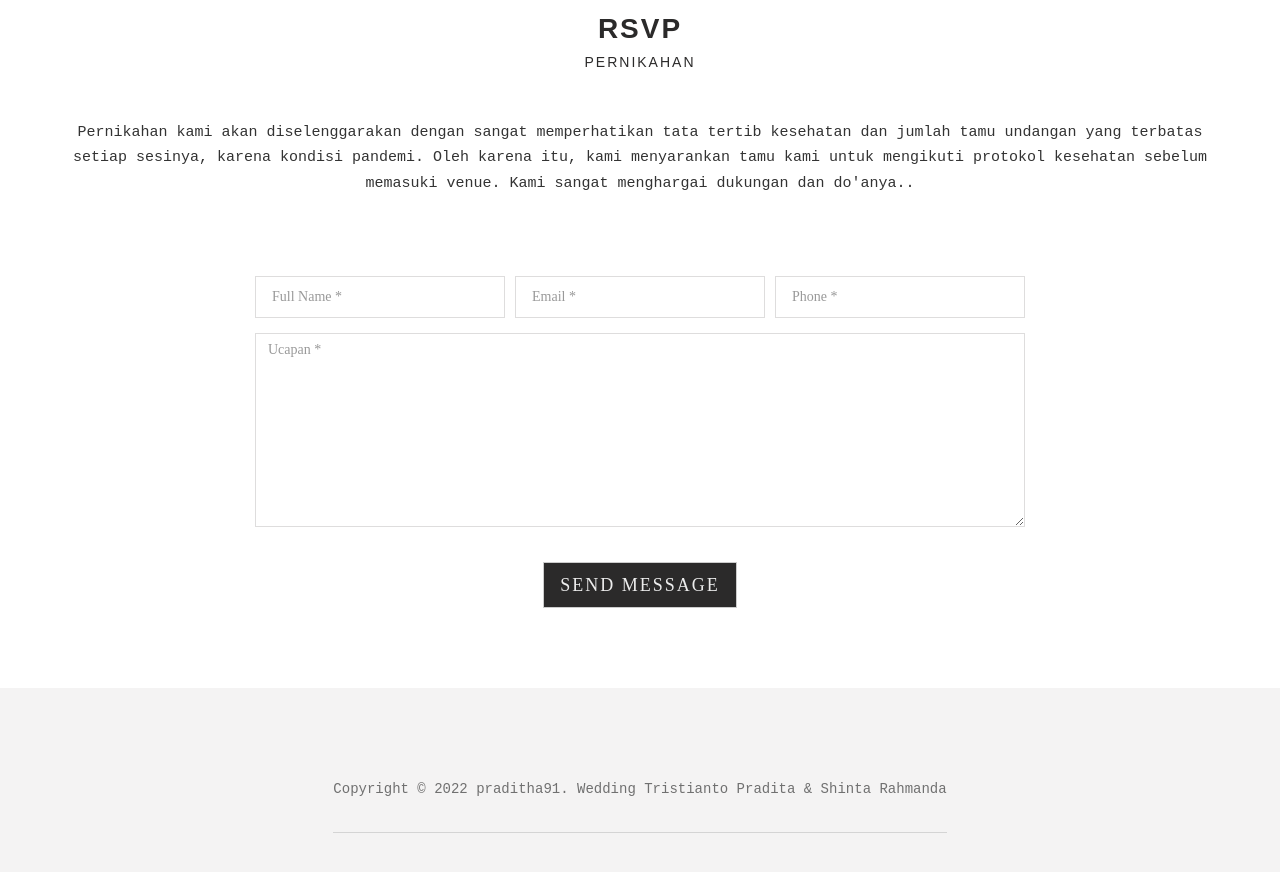
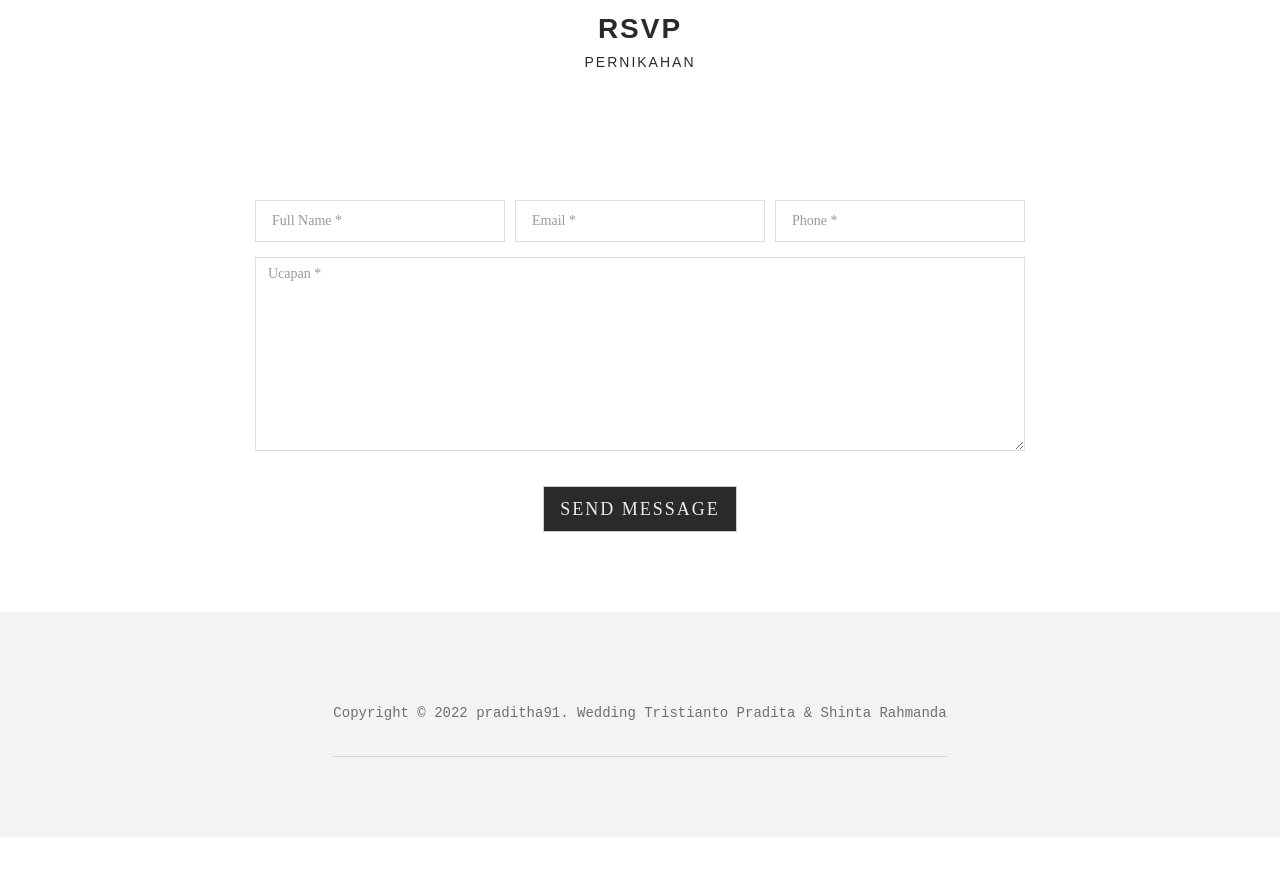
Before and after one commit to tris910509/praditha91, a plain HTML site: page index.html in a window 1280 px wide. Shown: the part 4580-5452 px from the top of the page. Drawn offline with Linux system fonts and the light colour scheme; some packages are replaced by stand-ins of ours; files whose address does not match are found by name; a web font is replaced by a local one.

Commit message:
Add files via upload

```diff
--- a/index.html
+++ b/index.html
@@ -460,7 +460,6 @@
                         <h3>RSVP</h3>
                         <h5>PERNIKAHAN</h5>
                     </div>
-                    <p>Pernikahan kami akan diselenggarakan dengan sangat memperhatikan tata tertib kesehatan dan jumlah tamu undangan yang terbatas setiap sesinya, karena kondisi pandemi. Oleh karena itu, kami menyarankan tamu kami untuk mengikuti protokol kesehatan sebelum memasuki venue. Kami sangat menghargai dukungan dan do'anya.. </p>
                 </div>
             </div>
             <!-- content row -->
```
